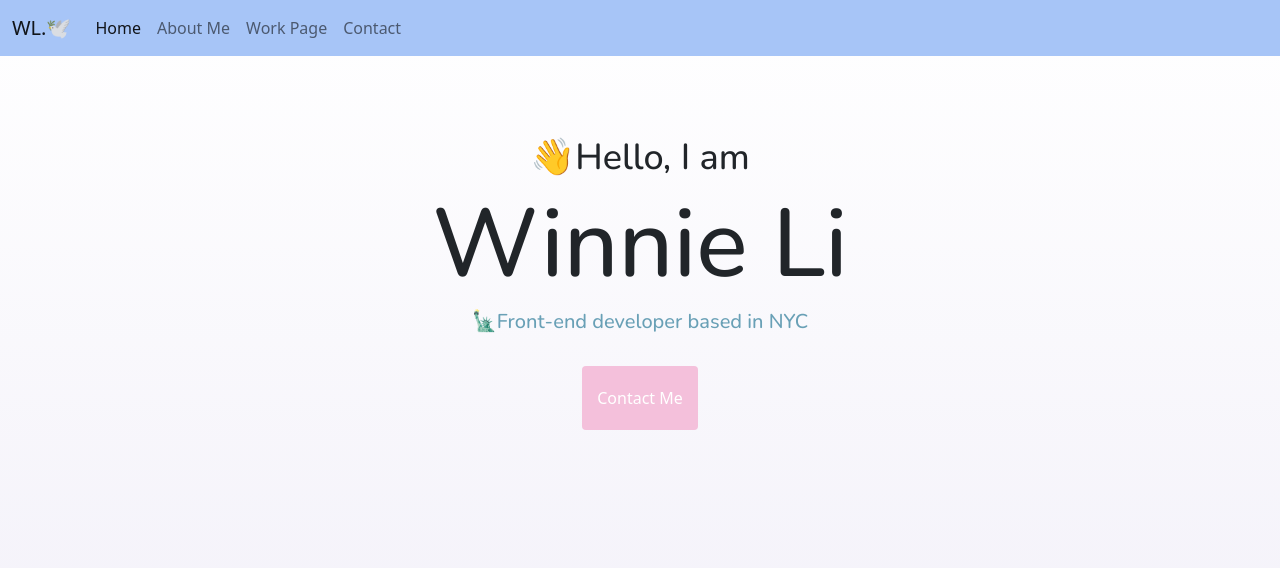
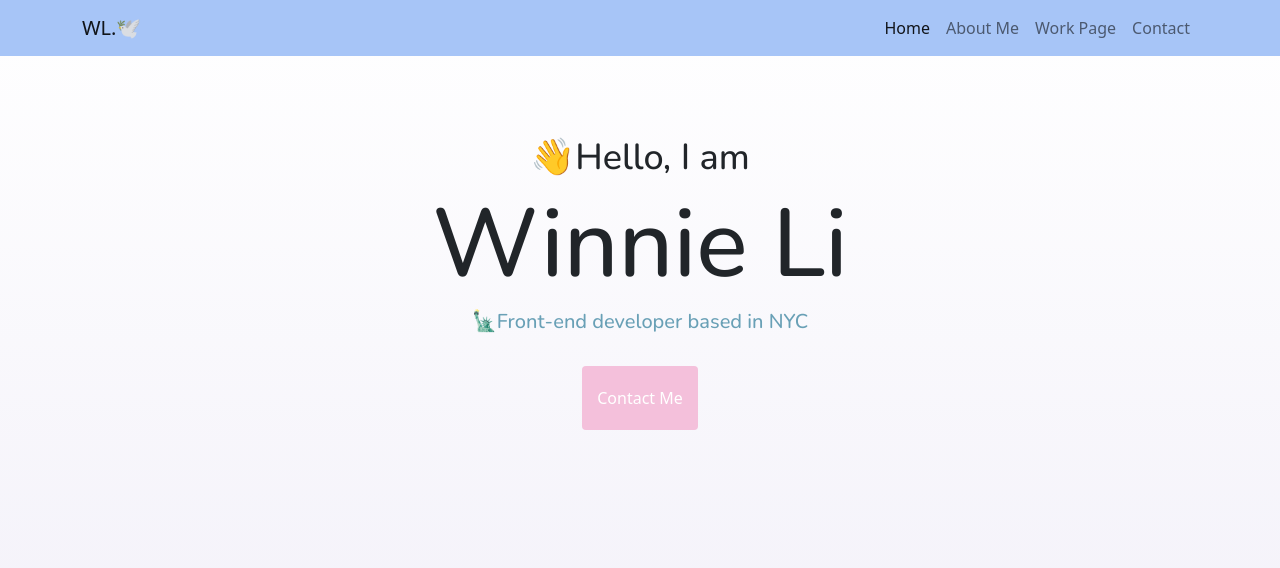
Before and after one commit to winnonay/Homepage, a plain HTML site: page index.html in a window 1280 px wide. Shown: the top 568 px of the page. Drawn offline with nearby package versions, Linux system fonts and the light colour scheme.

Commit message:
update navbar
update navbar

```diff
--- a/index.html
+++ b/index.html
@@ -34,7 +34,7 @@
   </head>
   <body>
     <nav class="navbar navbar-expand-lg" style="background-color: #a7c5f7">
-      <div class="container-fluid">
+      <div class="container">
         <a class="navbar-brand" href="index.html">WL.🕊️</a>
         <button
           class="navbar-toggler"
@@ -47,6 +47,7 @@
         >
           <span class="navbar-toggler-icon"></span>
         </button>
+        <div class="d-flex justify-content-end">
           <div class="collapse navbar-collapse" id="navbarNav">
             <ul class="navbar-nav">
               <li class="nav-item">
@@ -64,6 +65,7 @@
                 <a class="nav-link" href="about.html#contact">Contact</a>
               </li>
             </ul>
+          </div>
         </div>
       </div>
     </nav>
```
Lines whose indentation alone changed are shown as unchanged.
